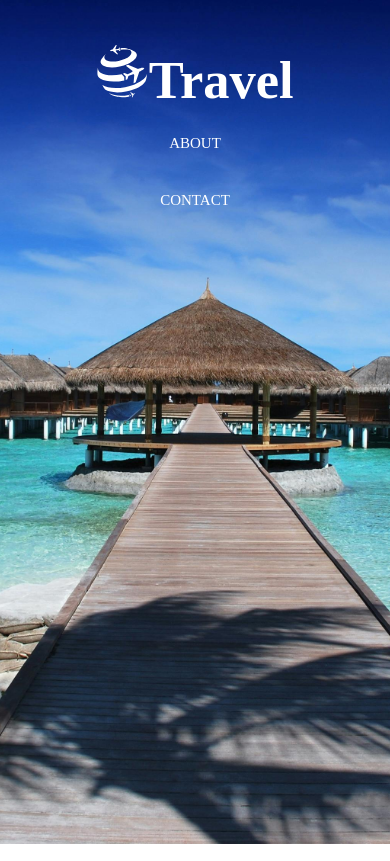
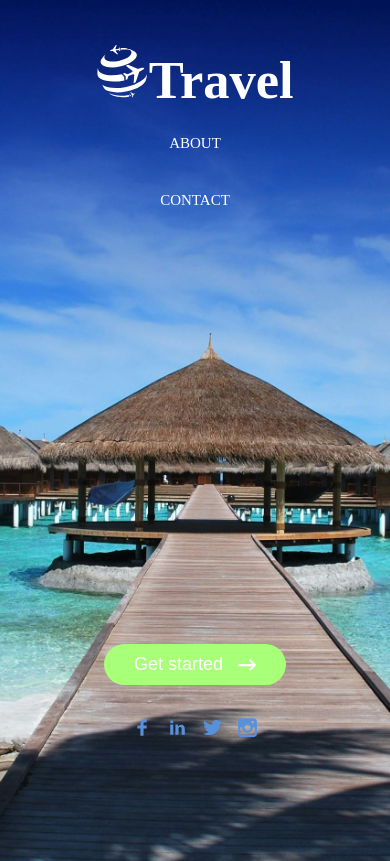
Before and after one commit to In28m/baigiamasis, a React (Vite) app: page / in a window 390 px wide. Shown: the top 861 px of the page. Built offline with nearby package versions, Linux system fonts and the light colour scheme; a web font is replaced by a local one.

Commit message:
perkeltas booking mygtukas

```diff
--- a/src/Components/GetStart/GetStart.jsx
+++ b/src/Components/GetStart/GetStart.jsx
@@ -1,6 +1,7 @@
 import React, { useState, useEffect } from 'react';
 import { IoLocationSharp } from "react-icons/io5";
-
+import { FaCheckDouble} from 'react-icons/fa6';
+import { Link } from 'react-router-dom';
 
 const GetStart = () => {
   const [selectedCategory, setSelectedCategory] = useState('location')
@@ -16,7 +17,7 @@ const GetStart = () => {
   const filterPlacesByCategory = (category) => {
     const filteredData = allPlaces.filter(place => place.location === category)
     setFilteredPlaces(filteredData)
-  }
+  };
 
   const fetchPlaces = async () => {
     try {
@@ -48,7 +49,12 @@ const GetStart = () => {
             <option key={place.id} value={place.location}>{place.location}</option>
           ))}
         </select>
+        <button className='btn'>
+        <Link to="/booking">Booking <FaCheckDouble className='icon' /></Link>
+      </button>
       </div>
+
+
 
       <div className="cards-container">
         {filteredPlaces.map(place => (
--- a/src/Components/Home/Home.jsx
+++ b/src/Components/Home/Home.jsx
@@ -1,7 +1,7 @@
 import React from 'react';
 import { Link } from 'react-router-dom';
 import { SiYourtraveldottv } from 'react-icons/si';
-import { FaCheckDouble, FaArrowRightLong } from 'react-icons/fa6';
+import { FaArrowRightLong } from 'react-icons/fa6';
 import { TiSocialFacebook, TiSocialLinkedin, TiSocialTwitter, TiSocialInstagram } from 'react-icons/ti';
 import './home.scss';
 
@@ -21,10 +21,6 @@ const Home = () => {
 
       <div className="btnContainer">
         <button className='btn'>
-            <Link to="/booking">Booking <FaCheckDouble className='icon' /></Link>
-          </button>
-
-          <button className='btn'>
           <Link to="/get-start">Get started <FaArrowRightLong className='icon' /></Link>
         </button>
 
--- a/src/Components/Home/home.scss
+++ b/src/Components/Home/home.scss
@@ -42,7 +42,7 @@ nav a:hover::after {
     flex-direction: column;
     align-items: center;
     margin-bottom: 30px;
-    padding-top: 350PX;
+    padding-top: 400PX;
 }
 
 .btn {
@@ -67,10 +67,10 @@ nav a:hover::after {
     box-shadow: 0 0 10px grey;
 }
 
-@media only screen and (min-width: 348px) and (max-width: 1180px) {
+@media only screen and (min-width: 348px) and (max-width: 862px) {
     .container {
         padding: 15px;
-        height: 100vh;
+        height: 120vh;
     }
 
     .travelLogo {
@@ -103,20 +103,14 @@ nav a:hover::after {
         display: flex;
         flex-direction: column;
         align-items: center;
-        margin-bottom: 50px;
-        padding-top: 720px;
-        bottom: 30px;
+
     }
 
-    .btn {
-        margin-top: 10px;
-    }
-
-    .soc-media {
+       .soc-media {
         display: flex;
         justify-content: center;
         align-items: center;
         gap: 10px;
-        margin-top: 30px;
+
     }
 }
```
Lines whose indentation alone changed are shown as unchanged.
